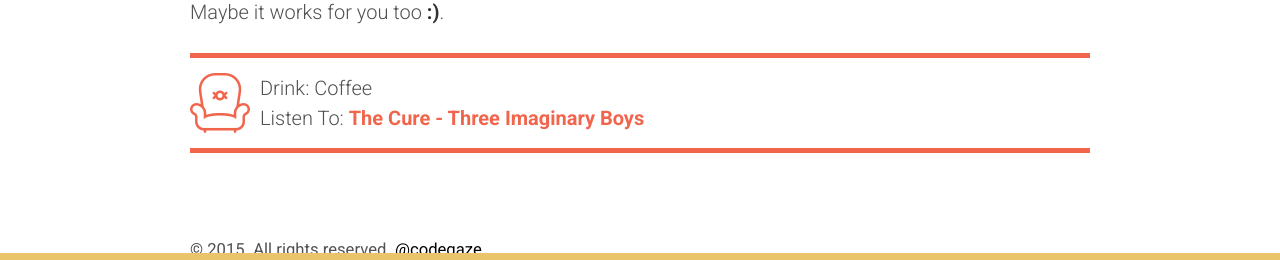
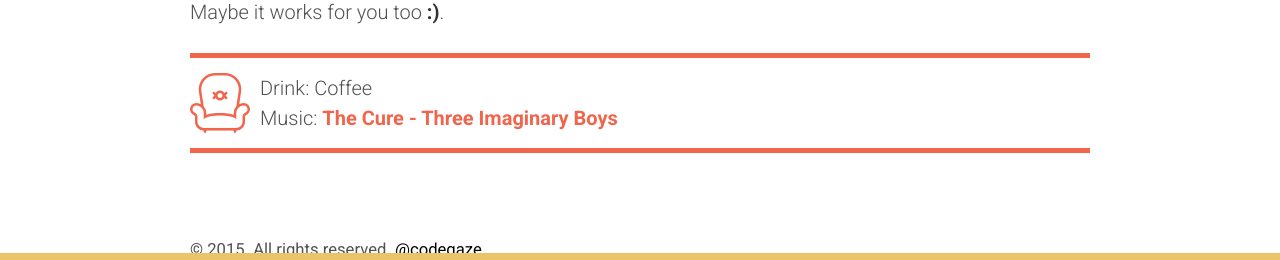
Before and after one commit to codegaze/codegaze.github.io, a Jekyll site: the page built from _posts/2015-10-30-responsive-css-rounded-buttons.md, in a window 1280 px wide and 900 px high, scrolled down 2324 px. Shown: the part 637-897 px from the top of the window. Built offline with Jekyll 4.4.1, drawn with Linux system fonts in a browser that asks for light colours; nearby versions of some CDN libraries; comment, search, counter and statistics services are not loaded; a style sheet for code colours, icons or effects is not loaded.

Commit message:
Fixed Typo

```diff
--- a/_posts/2015-10-30-responsive-css-rounded-buttons.md
+++ b/_posts/2015-10-30-responsive-css-rounded-buttons.md
@@ -117,6 +117,6 @@ Maybe it works for you too **:)**.
 
   <ul>
     <li>Drink: Coffee</li>
-    <li>Listen To: <a href="https://www.youtube.com/watch?v=4a-YB6Cch0w" target="_blank">The Cure - Three Imaginary Boys</a></li>
+    <li>Music: <a href="https://www.youtube.com/watch?v=4a-YB6Cch0w" target="_blank">The Cure - Three Imaginary Boys</a></li>
   </ul>
 </div>
```
